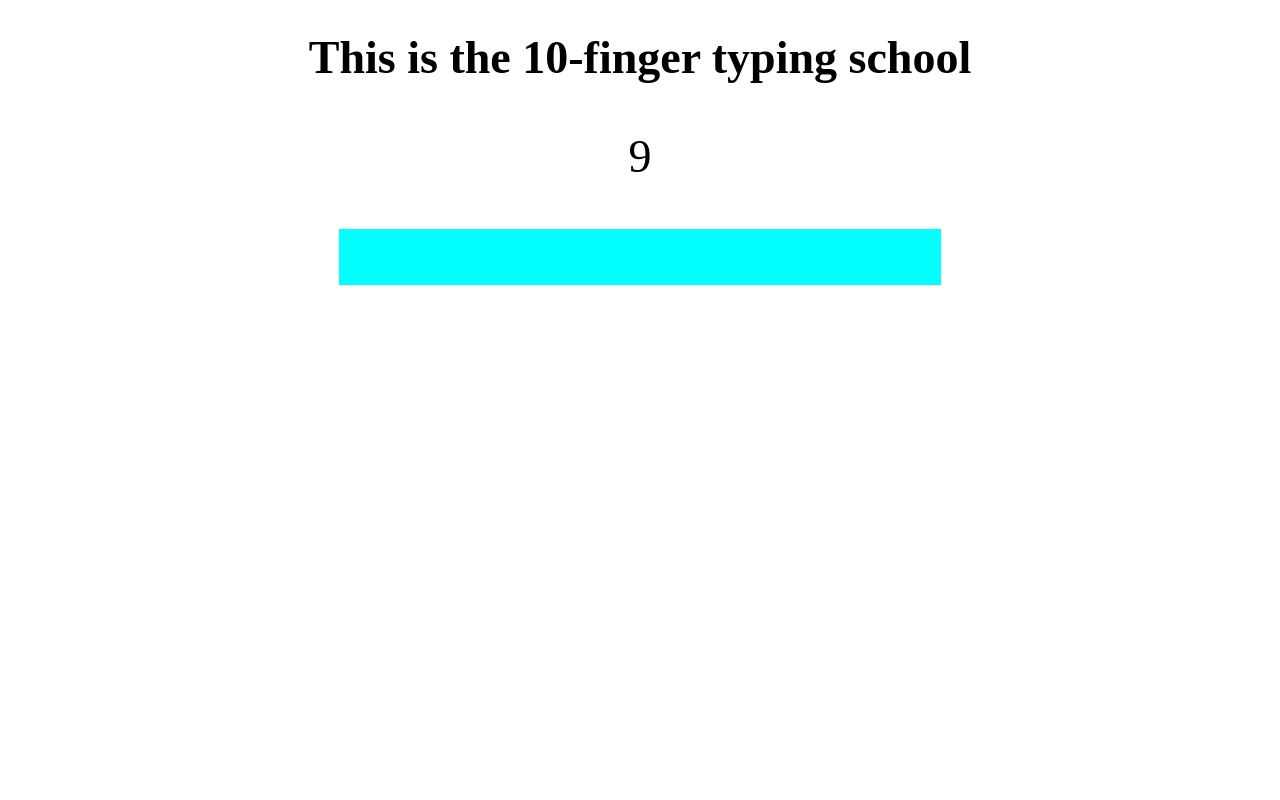
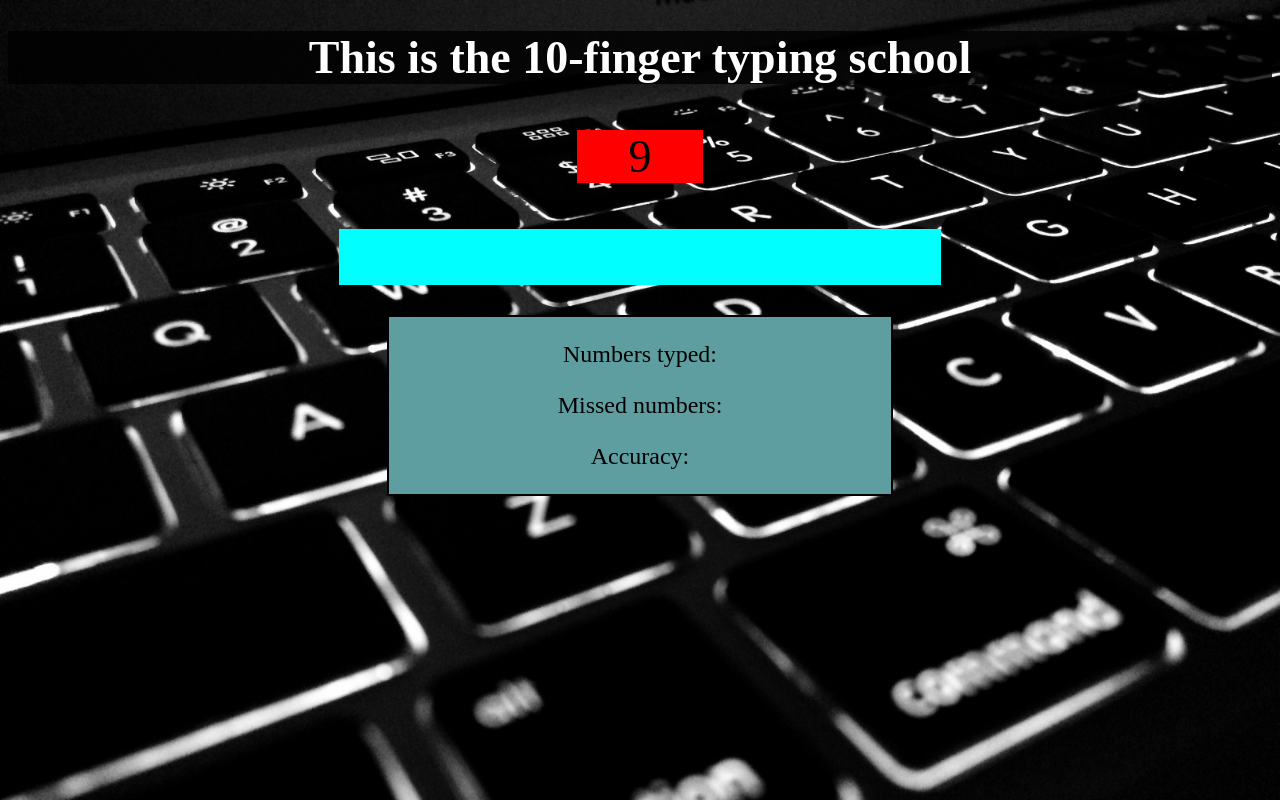
Before and after one commit to barnabas-kalydy/10-finger-typing-practice-project, a plain HTML site: page index.html in a window 1280 px wide. Drawn offline with Linux system fonts and the light colour scheme.

Commit message:
Modified styling

```diff
--- a/css/style.css
+++ b/css/style.css
@@ -1,5 +1,25 @@
 body * {
     font-size: 46px;
+}
+
+body {
+    background-image: url(/static/bg.jpg);
+    background-size: cover;
+}
+
+.white-color {
+    color: white;
+}
+
+#title-field {
+    background-color: rgba(0, 1, 0, 0.8);
+}
+
+.numbers-field {
+    background-color: red;
+    margin-left: 45%;
+    margin-right: 45%;
+    color: rgb(0, 0, 0);
 }
 
 .valid {
@@ -17,3 +37,17 @@ input {
 .center {
     text-align: center;
 }
+
+#info-panel {
+    border: 2px black;
+    border-style: solid;
+    background-color: cadetblue;
+    display: block;
+    margin: 30px;
+    margin-right: 30%;
+    margin-left: 30%;
+}
+
+#info-panel * {
+    font-size: 24px;
+}
--- a/index.html
+++ b/index.html
@@ -7,12 +7,19 @@
     <title>Type practice program</title>
     <link rel="stylesheet" href="css/style.css" />
   </head>
-  <body class="center">
-    <div class="vertical-center">
-      <h1>This is the 10-finger typing school</h1>
-      <p id="numbers-to-type" class="font-46"></p>
+  <body>
+    <div class="center">
+      <h1 id="title-field" class="white-color">This is the 10-finger typing school</h1>
+      <div class="numbers-field">
+        <p id="numbers-to-type" class="font-46"></p>
+      </div>
       <input type="text" id="input-field" name="input-field" class="valid" />
-      <script src="index.js"></script>
+      <div id="info-panel">
+        <p>Numbers typed: <span id="numbers-typed"></span></p>
+        <p>Missed numbers: <span id="missed-numbers"></span></p>
+        <p>Accuracy: <p id="accuracy-field"></p></p>
+      </div>
     </div>
+    <script src="index.js"></script>
   </body>
 </html>
--- a/index.js
+++ b/index.js
@@ -1,7 +1,12 @@
 const NUMBERS_IN_ONE_LINE = 1;
+let numbersTyped = 0;
+let missedNumbers = 0;
 
 const inputEl = document.getElementById("input-field");
 const numbersToTypeEl = document.getElementById("numbers-to-type");
+const accuracyFieldEl = document.getElementById("accuracy-field");
+const numbersTypedEl = document.getElementById("numbers-typed");
+const missedNumbersEl = document.getElementById("missed-numbers");
 
 let randomNumbersString = "";
 
@@ -43,14 +48,24 @@ const validUntilNow = (randomNumbersString, actuallyTypedNumbers) => {
   return valid;
 };
 
+const updateAccuracyFields = () => {
+  numbersTypedEl.innerText = numbersTyped;
+  missedNumbersEl.innerText = missedNumbers;
+};
+
 inputEl.addEventListener("keyup", () => {
+  if (validUntilNow(randomNumbersString, inputEl.value)) {
+    inputEl.classList.remove("invalid");
+  } else {
+    inputEl.classList.add("invalid");
+    missedNumbers++;
+  }
+
   if (inputEl.value !== "" && lineIsFinished()) {
     refreshNumbersInNumbersToType(generateRandomNumbers(NUMBERS_IN_ONE_LINE));
     inputEl.value = "";
-    return;
+    numbersTyped++;
   }
 
-  validUntilNow(randomNumbersString, inputEl.value)
-    ? inputEl.classList.remove("invalid")
-    : inputEl.classList.add("invalid");
+  updateAccuracyFields();
 });
```
Also changed, not shown: static/bg.jpg (added).
